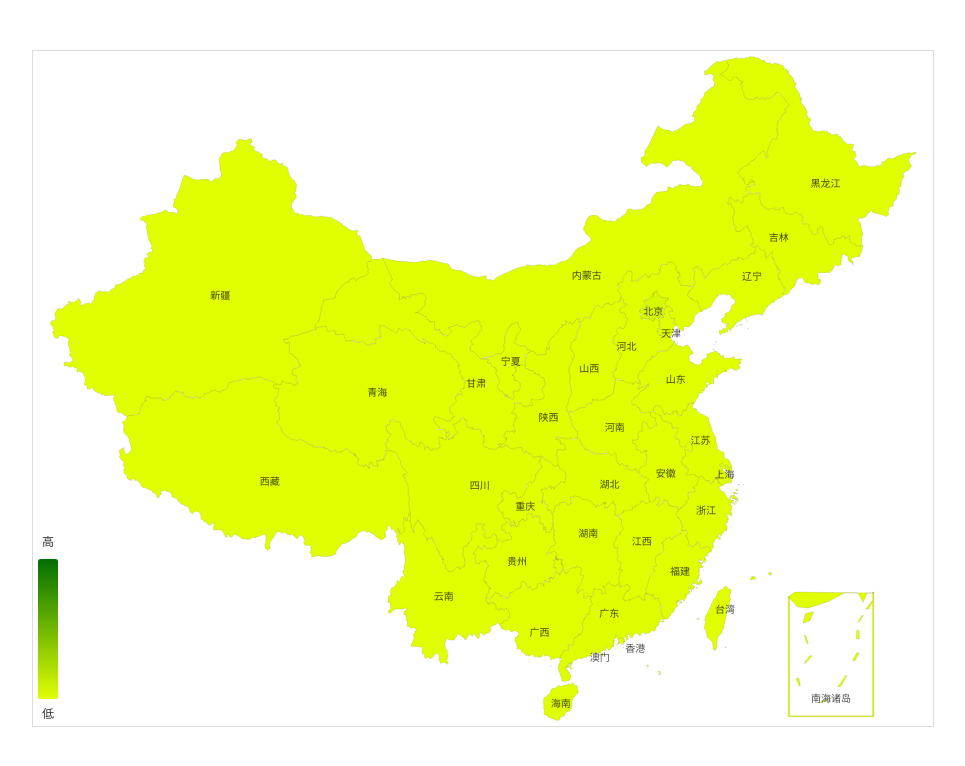
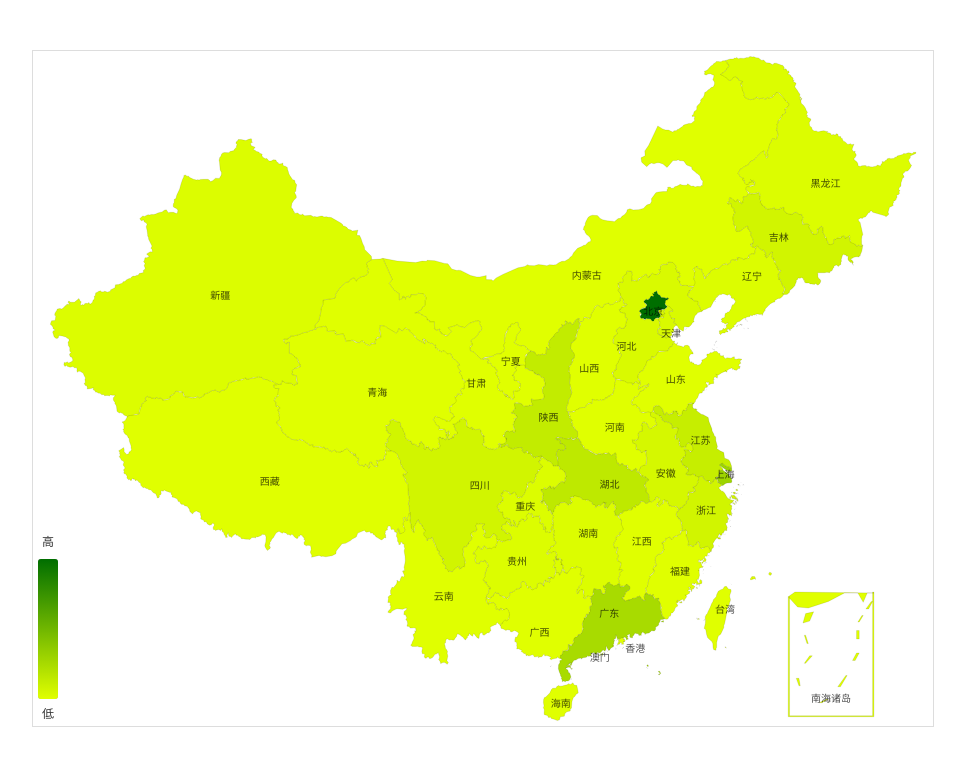
Before and after one commit to shuai4983958/china, a plain HTML site: page index.html in a window 1280 px wide. Shown: the whole page, without its empty margins (157-1122 px from the left). Drawn offline with nearby package versions, Linux system fonts and the light colour scheme.

Commit message:
Update index.html

```diff
--- a/index.html
+++ b/index.html
@@ -30,7 +30,9 @@
 
 	 <script type="text/javascript">
 
-
+            var max = Math.max.apply(null, window.dataList.map(function(item) {
+            return item.value
+        }));
         var option = {
             tooltip: {
                     formatter:function(params,ticket, callback){
@@ -39,7 +41,7 @@
                 },
             visualMap: {
                 min: 0,
-                max: 1500,
+                max: max,
                 left: 'left',
                 top: 'bottom',
                 text: ['高','低'],//取值范围的文字
```
